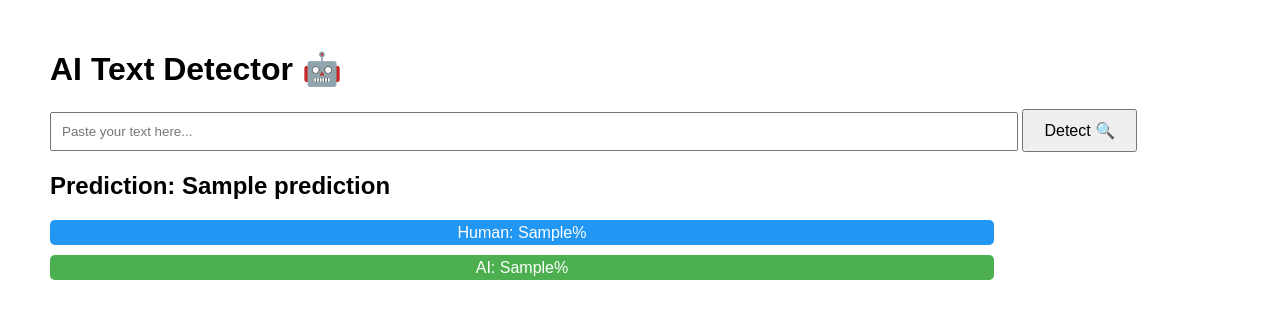
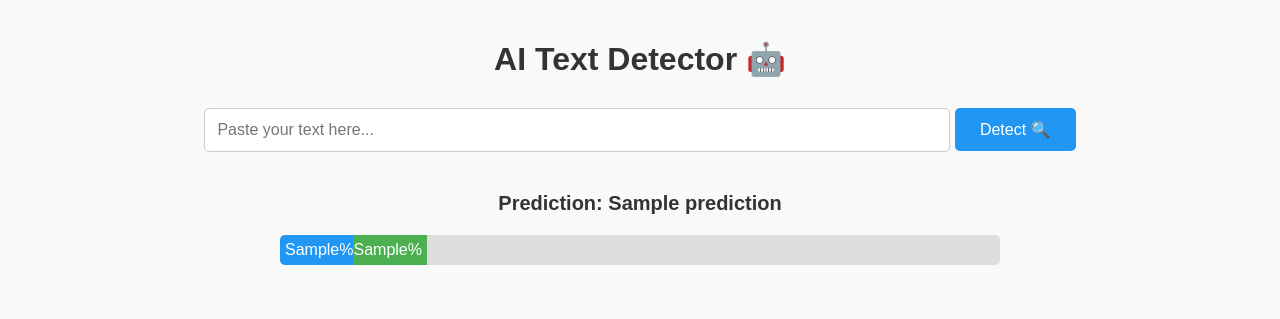
Before and after one commit to fffakhriah/nlp, a Flask app: template templates/index.html in a window 1280 px wide. Shown: the top 319 px of the page. Run offline with Flask 3, Linux system fonts and the light colour scheme; the template is opened without the code that fills it: most values are stand-ins (such as "Sample title", 1, 10 or a date in 2020); parts of the project's set-up code (start-up, migrations or seed data) failed here and were passed over.

Commit message:
Update index.html

```diff
--- a/templates/index.html
+++ b/templates/index.html
@@ -4,14 +4,19 @@
     <meta charset="UTF-8">
     <title>AI Text Detector 🤖</title>
     <style>
-        body { font-family: Arial, sans-serif; margin: 50px; }
-        input[type=text] { width: 80%; padding: 10px; }
-        button { padding: 10px 20px; font-size: 16px; }
-        .result { margin-top: 20px; }
-        .bar-container { width: 80%; background-color: #ddd; height: 25px; border-radius: 5px; margin-top: 10px; }
-        .bar { height: 100%; text-align: center; line-height: 25px; color: white; border-radius: 5px; }
-        .ai-bar { background-color: #4CAF50; }
-        .human-bar { background-color: #2196F3; margin-bottom: 5px; }
+        body { font-family: Arial, sans-serif; margin: 40px; background: #f9f9f9; color: #333; }
+        h1 { text-align: center; margin-bottom: 30px; }
+        form { text-align: center; margin-bottom: 40px; }
+        input[type=text] { width: 60%; padding: 12px; font-size: 16px; border-radius: 5px; border: 1px solid #ccc; }
+        button { padding: 12px 25px; font-size: 16px; border-radius: 5px; border: none; background-color: #2196F3; color: white; cursor: pointer; }
+        button:hover { background-color: #1976D2; }
+
+        .result { width: 60%; margin: auto; text-align: center; }
+        .prediction { font-size: 20px; font-weight: bold; margin-bottom: 20px; }
+
+        .bar-container { width: 100%; height: 30px; background-color: #ddd; border-radius: 5px; overflow: hidden; display: flex; }
+        .bar-human { background-color: #2196F3; width: {{ prob_human }}%; line-height: 30px; color: white; text-align: left; padding-left: 5px; }
+        .bar-ai { background-color: #4CAF50; width: {{ prob_ai }}%; line-height: 30px; color: white; text-align: right; padding-right: 5px; }
     </style>
 </head>
 <body>
@@ -23,14 +28,10 @@
 
     {% if prediction %}
     <div class="result">
-        <h2>Prediction: {{ prediction }}</h2>
-
+        <div class="prediction">Prediction: {{ prediction }}</div>
         <div class="bar-container">
-            <div class="bar human-bar" style="width: {{ prob_human }}%;">Human: {{ prob_human }}%</div>
-        </div>
-
-        <div class="bar-container">
-            <div class="bar ai-bar" style="width: {{ prob_ai }}%;">AI: {{ prob_ai }}%</div>
+            <div class="bar-human">{{ prob_human }}%</div>
+            <div class="bar-ai">{{ prob_ai }}%</div>
         </div>
     </div>
     {% endif %}
```
